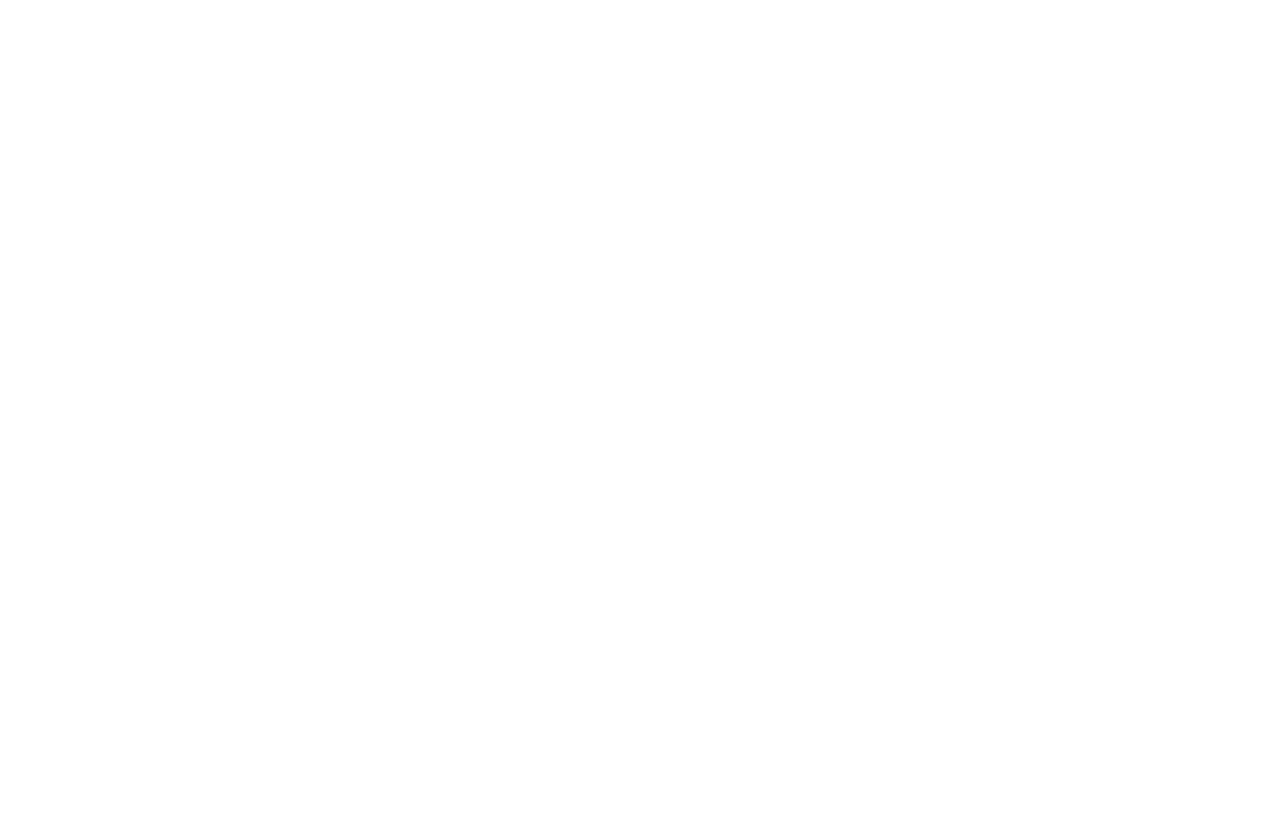
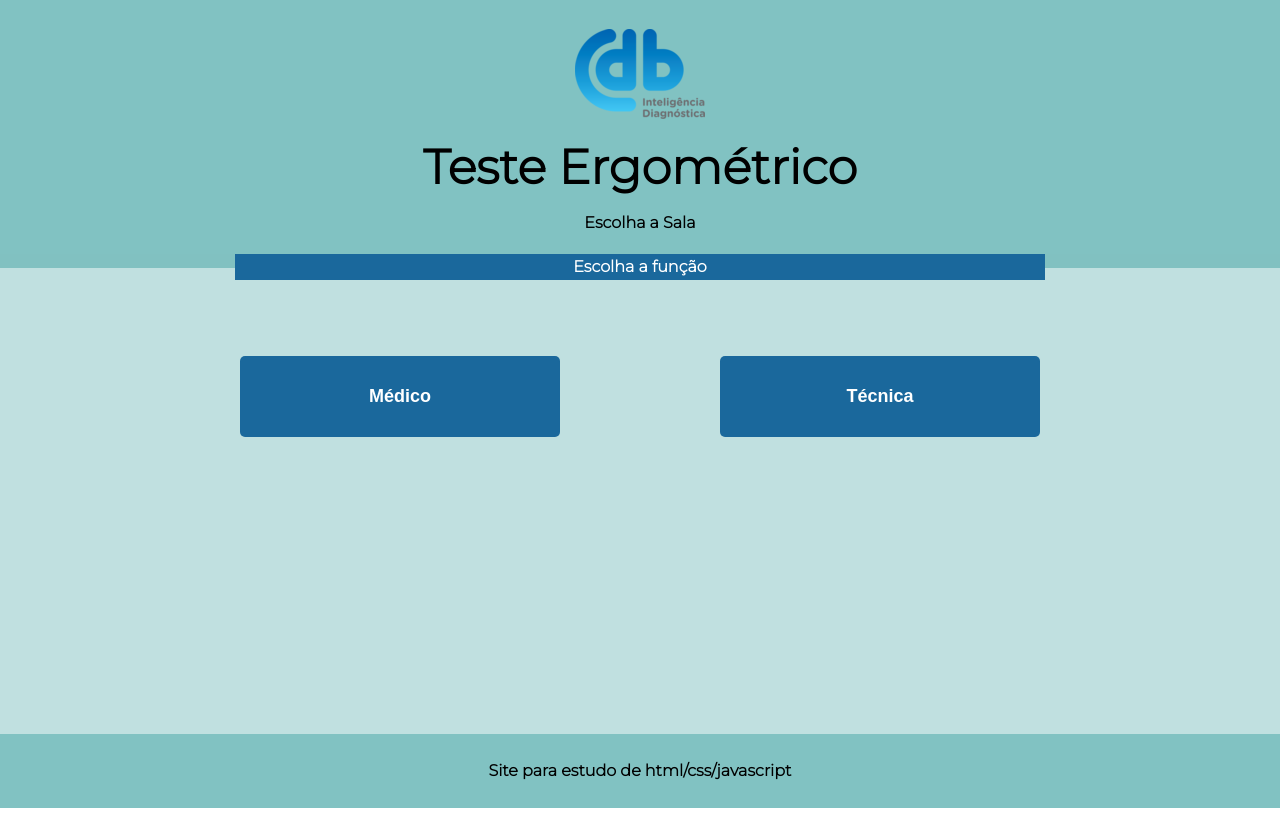
Before and after one commit to KaiqueVOliveira/painel, a plain HTML site: page area_tecnica/index.html in a window 1280 px wide. Drawn offline with Linux system fonts and the light colour scheme.

Commit message:
criação das 3 areas

```diff
--- a/area_medico/index.html
+++ b/area_medico/index.html
@@ -0,0 +1,32 @@
+<html>
+    <head>
+        <meta charset='utf-8'>
+        <title>Painel Teste Ergométrico</title>
+        <link rel = 'stylesheet' href = '../css/reset.css'>
+        <link rel='stylesheet' href='../css/style.css'>
+        <link rel='preconnect' href='https://fonts.gstatic.com'>
+        <link href='https://fonts.googleapis.com/css2?family=Montserrat:wght@300&display=swap' rel='stylesheet'>
+
+    </head>
+    <header>
+        <img src='../img/logo_cdb.png' alt='logo do cdb'>
+        <h1>Teste Ergométrico</h1>
+
+        <h2>Area do Médico</h2>
+
+    </header>
+
+    <body>
+        <div class='areaCentral'>
+            <h2 class='funcao'>Aviso das Salas</h2>
+            <ul>
+                <li><button id='botao1'><a href = '/area_tecnica/index.html'></a>Técnica</button></li>
+                <li><button id='botao2'><a href = '/area_medico/index.html'></a>Médico</button></li>
+            </ul>
+        </div>
+    </body>
+
+    <footer>
+        <h1>Site para estudo de html/css/javascript</h1>
+    </footer>
+</html>
--- a/area_tecnica/index.html
+++ b/area_tecnica/index.html
@@ -0,0 +1,32 @@
+<html>
+    <head>
+        <meta charset='utf-8'>
+        <title>Painel Teste Ergométrico</title>
+        <link rel = 'stylesheet' href = '../css/reset.css'>
+        <link rel='stylesheet' href='../css/style.css'>
+        <link rel='preconnect' href='https://fonts.gstatic.com'>
+        <link href='https://fonts.googleapis.com/css2?family=Montserrat:wght@300&display=swap' rel='stylesheet'>
+
+    </head>
+    <header>
+        <img src='../img/logo_cdb.png' alt='logo do cdb'>
+        <h1>Teste Ergométrico</h1>
+
+        <h2>Escolha a Sala</h2>
+
+    </header>
+
+    <body>
+        <div class='areaCentral'>
+            <h2 class='funcao'>Escolha a função</h2>
+            <ul>
+                <li><button id='botao1'><a href = '../area_tecnica/index.html'></a>Técnica</button></li>
+                <li><button id='botao2'><a href = '../area_medico/index.html'></a>Médico</button></li>
+            </ul>
+        </div>
+    </body>
+
+    <footer>
+        <h1>Site para estudo de html/css/javascript</h1>
+    </footer>
+</html>
--- a/css/style.css
+++ b/css/style.css
@@ -1,31 +1,89 @@
-.tituloPrincipal {
+header {
     background-color: rgb(129, 194, 194);
     text-align: center;
-    padding: 2em;
-    font-size: 3em;
+    padding: 1.8em;
 }
 
-.bemVindo {
-    position: absolute;
-    top: 17%;
-    left: 50%;
-    transform: translate(-50%, -50%);
+header h1{
+    font-size: 3em;
+    margin: 0.5em;
+    font-weight: bolder;
+}
+
+header h2 {
+    font-size: 1em;
+    margin-bottom: 0.5em;
+    font-weight: bold;
 }
 
 body {
     font-family: 'Montserrat', sans-serif;
 }
 
+.areaCentral{
+  height:30em;
+  background-color:rgba(129, 194, 194, 0.5);
+}
+
+.areaCentral a {
+    text-decoration: none;
+    color: white;
+}
+
 .funcao {
-    background-color: rgb(55, 92, 92);
+    background-color: rgb(26, 104, 156);
     margin-top: -2%;
+    padding: 0.3em;
     text-align: center;
     color: white;
+    font-weight: bold;
+    width:50em;
+    margin: -0.85em auto;
 }
 
 button {
     text-align: center;
-    padding: 2em 8em ;
-    margin: 2em;
+    margin-top: 5em;
     display: inline-block;
+    width: 40%;
+    padding: 30px 0;
+    background: rgb(26, 104, 156);
+    color: white;
+    font-weight: bold;
+    font-size: 18px;
+    border: none;
+    border-radius: 5px;
+    transition: 1s all;
+    cursor: pointer;
 }
+
+button:hover {
+    background: rgb(42, 142, 209);
+    /**transform: rotate(10deg);**/
+    transform: scale(1.2);
+}
+
+ul {
+    width: 50em;
+    margin: -0 auto;
+}
+
+#botao1 {
+    float: right;
+
+}
+
+
+#botao2 {
+    float: left;
+
+}
+
+footer {
+    background-color: rgb(129, 194, 194);
+    text-align: center;
+    font-size: 1em;
+    margin-bottom: 0.5em;
+    font-weight: bold;
+    padding: 1.8em;
+}
```
Also changed, not shown: index.html (+17 -8 lines), area_medico/salas/sala1.html (deleted), area_medico/salas/sala2.html (deleted), img/logo_cdb.png (added), 1 other file.
